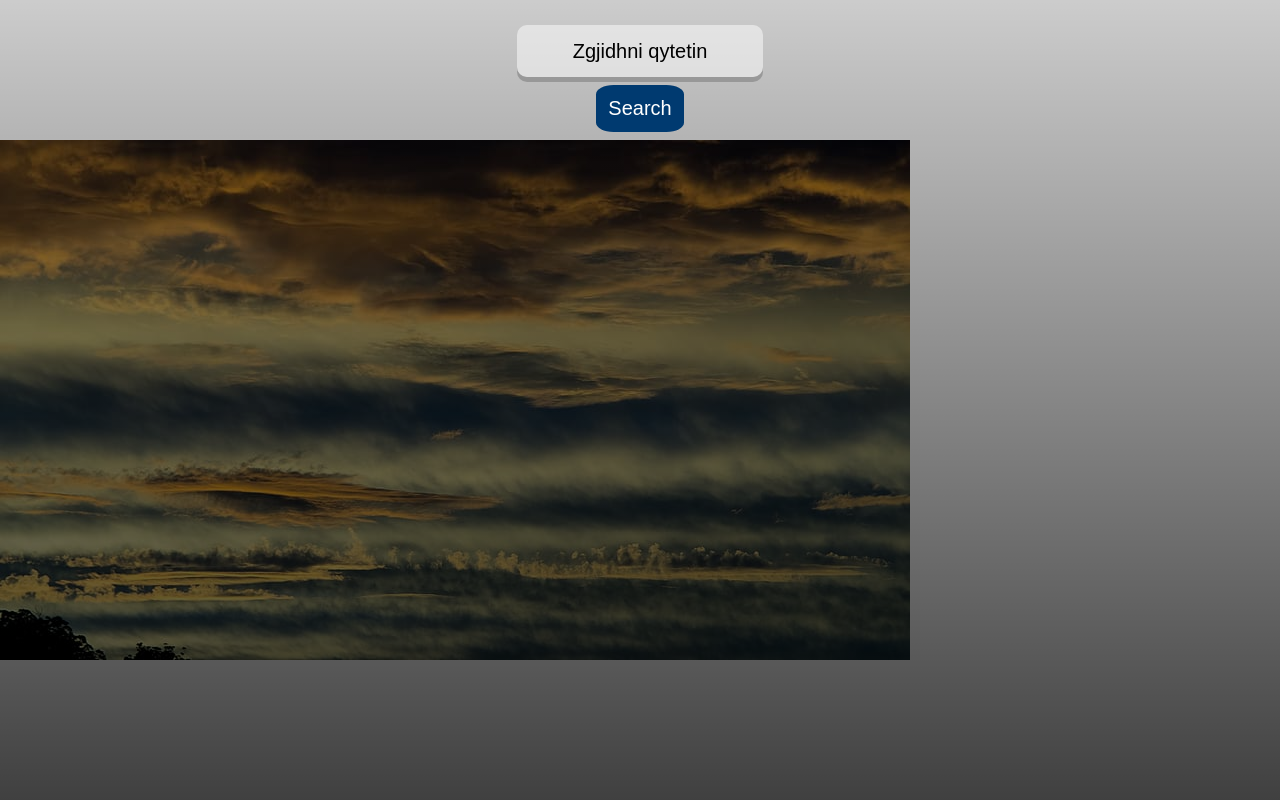
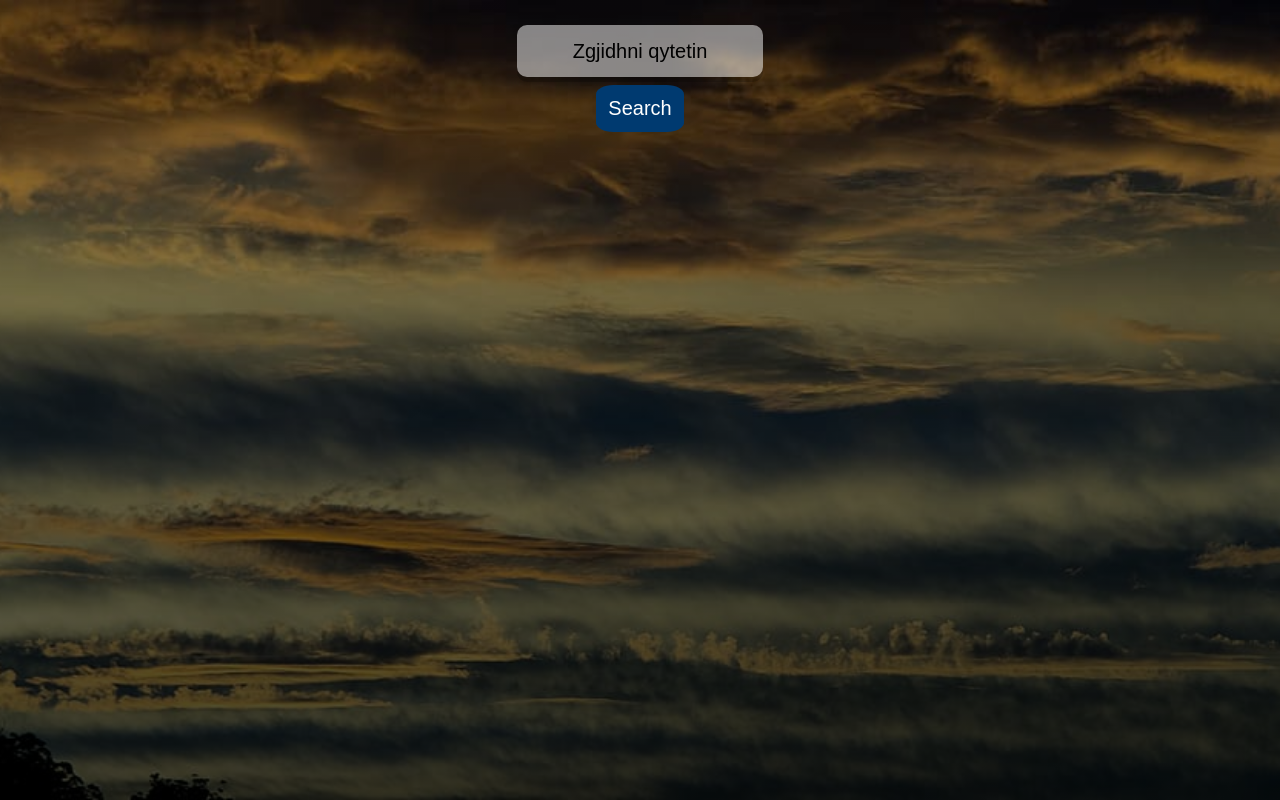
Before and after one commit to sergio-xs/Weather-app, a React (Create React App) app: page / in a window 1280 px wide. Built offline with nearby package versions, Linux system fonts and the light colour scheme.

Commit message:
Update index.css

```diff
--- a/src/index.css
+++ b/src/index.css
@@ -11,11 +11,9 @@ body{
 
 .app{
   background-image: url("images/weather1.jpg");
-  background-size: auto;
+  background-size: cover;
+  background-position: top;
   background-repeat: no-repeat;
-  background-position: left;
-
-
 }
 
 
```
